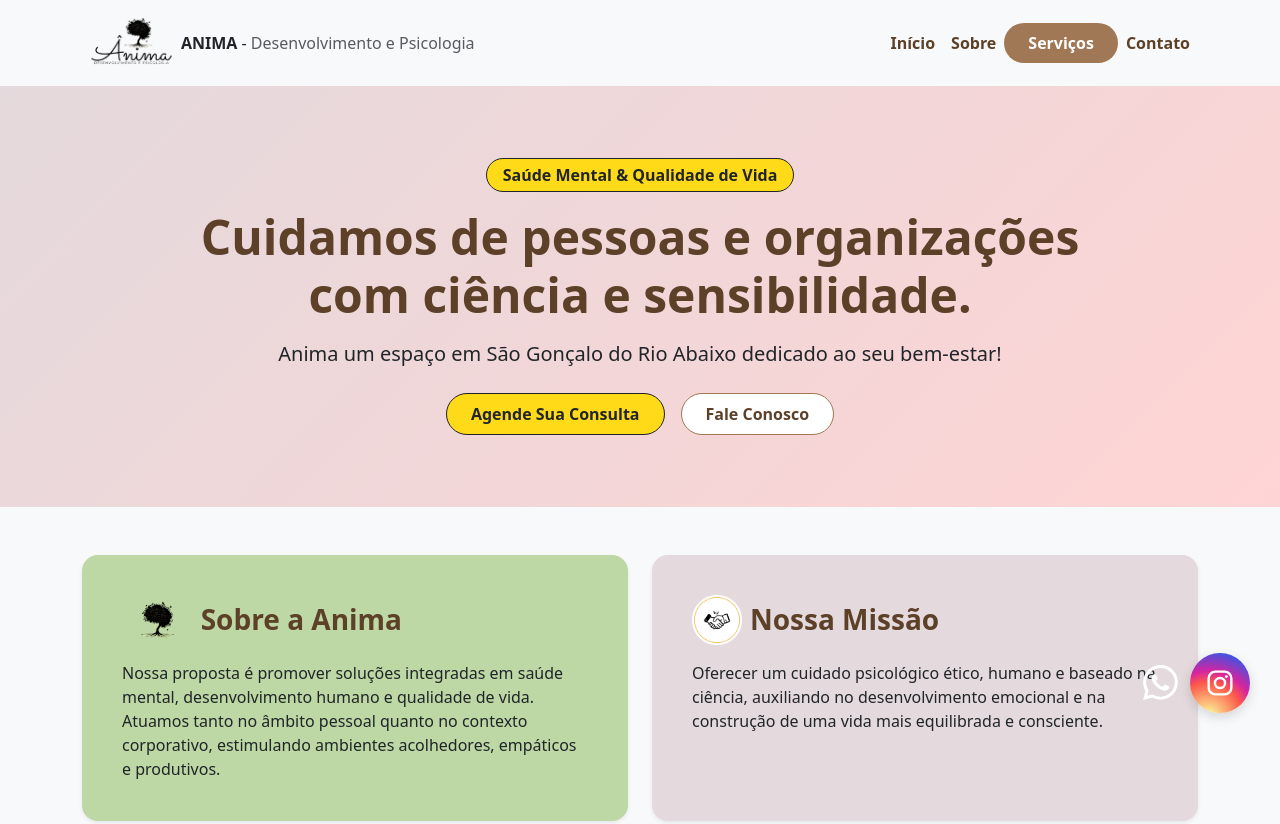
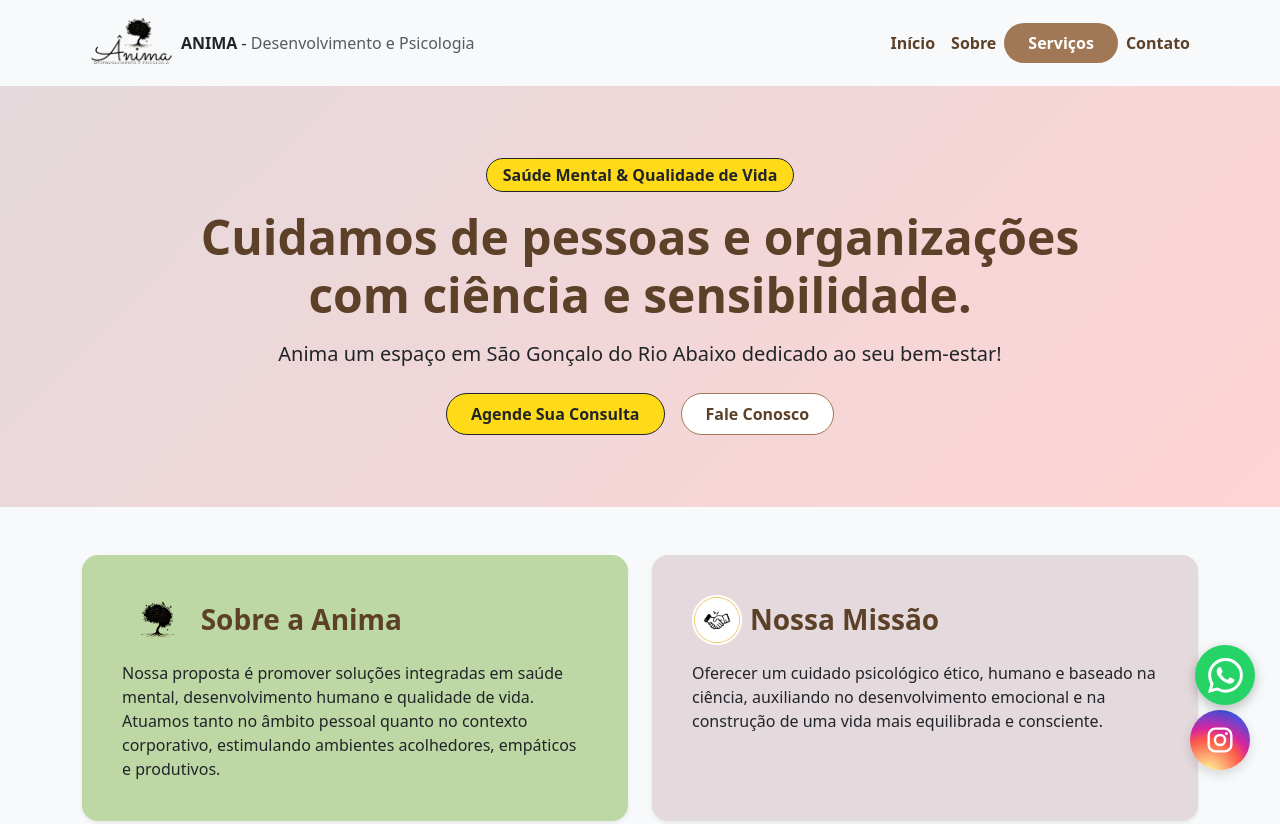
Before and after one commit to brunin-12404/anima_bruno, a plain HTML site: page index.html in a window 1280 px wide. Shown: the top 824 px of the page. Drawn offline with nearby package versions, Linux system fonts and the light colour scheme.

Commit message:
projeto anima

```diff
--- a/css/estilo.css
+++ b/css/estilo.css
@@ -31,7 +31,27 @@
     }
 
     /* Botão do whatsapp flutuante */
+    .whatsapp-float {
+      position: fixed;
+      bottom: 25px;
+      right: 25px;
+      width: 60px;
+      height: 60px;
+      background-color: #25D366;
+      border-radius: 50%;
+      display: flex;
+      align-items: center;
+      justify-content: center;
+      box-shadow: 0 4px 12px rgba(0, 0, 0, 0.25);
+      z-index: 9999;
+      transition: transform 0.2s ease, background-color 0.2s ease;
+      text-decoration: none;
+    }
 
+    .whatsapp-float:hover {
+      transform: scale(1.08);
+      background-color: #20ba5a;
+    }
 
     /*estilização dos elementos do formulario */
     .form-control:focus {
```
